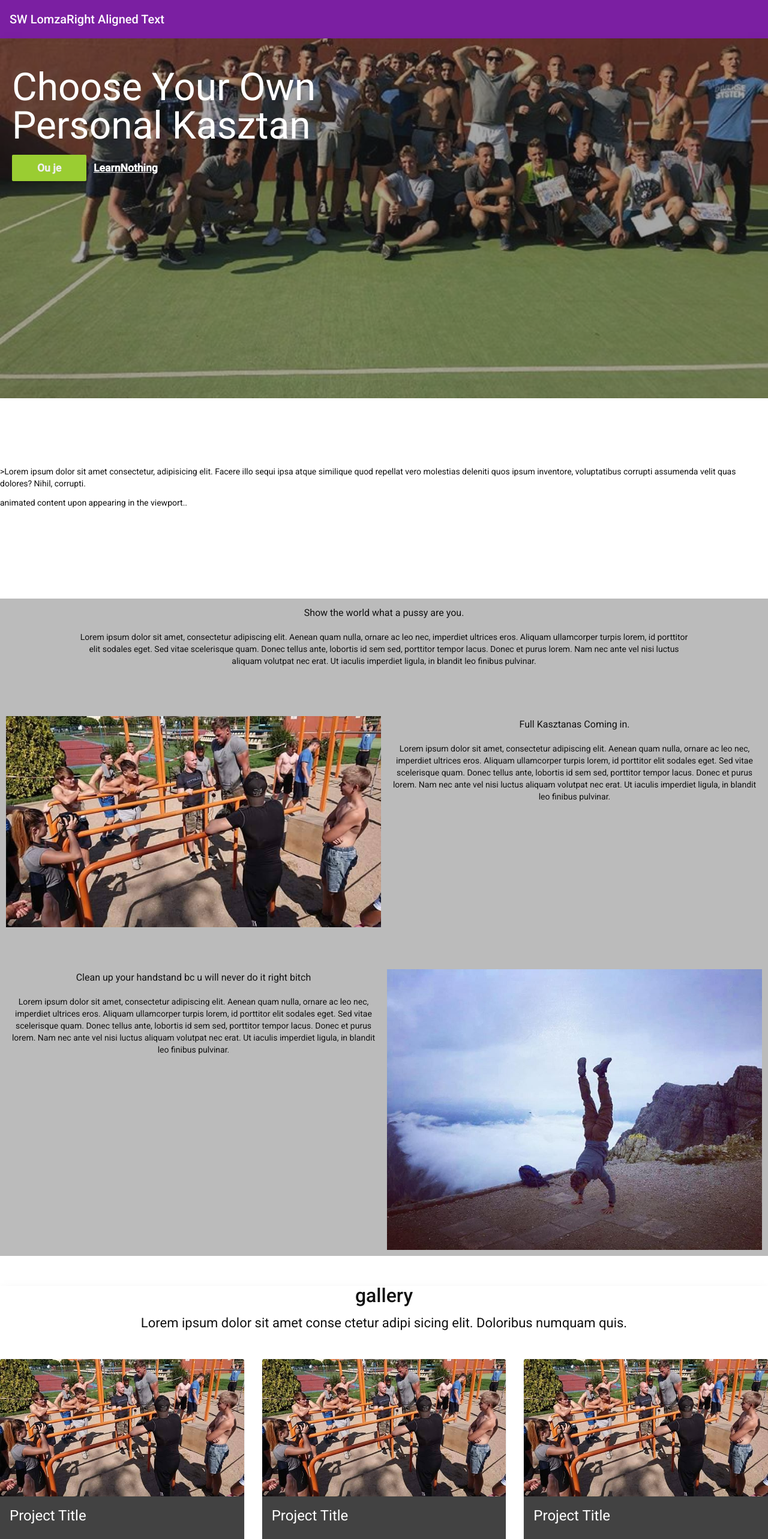
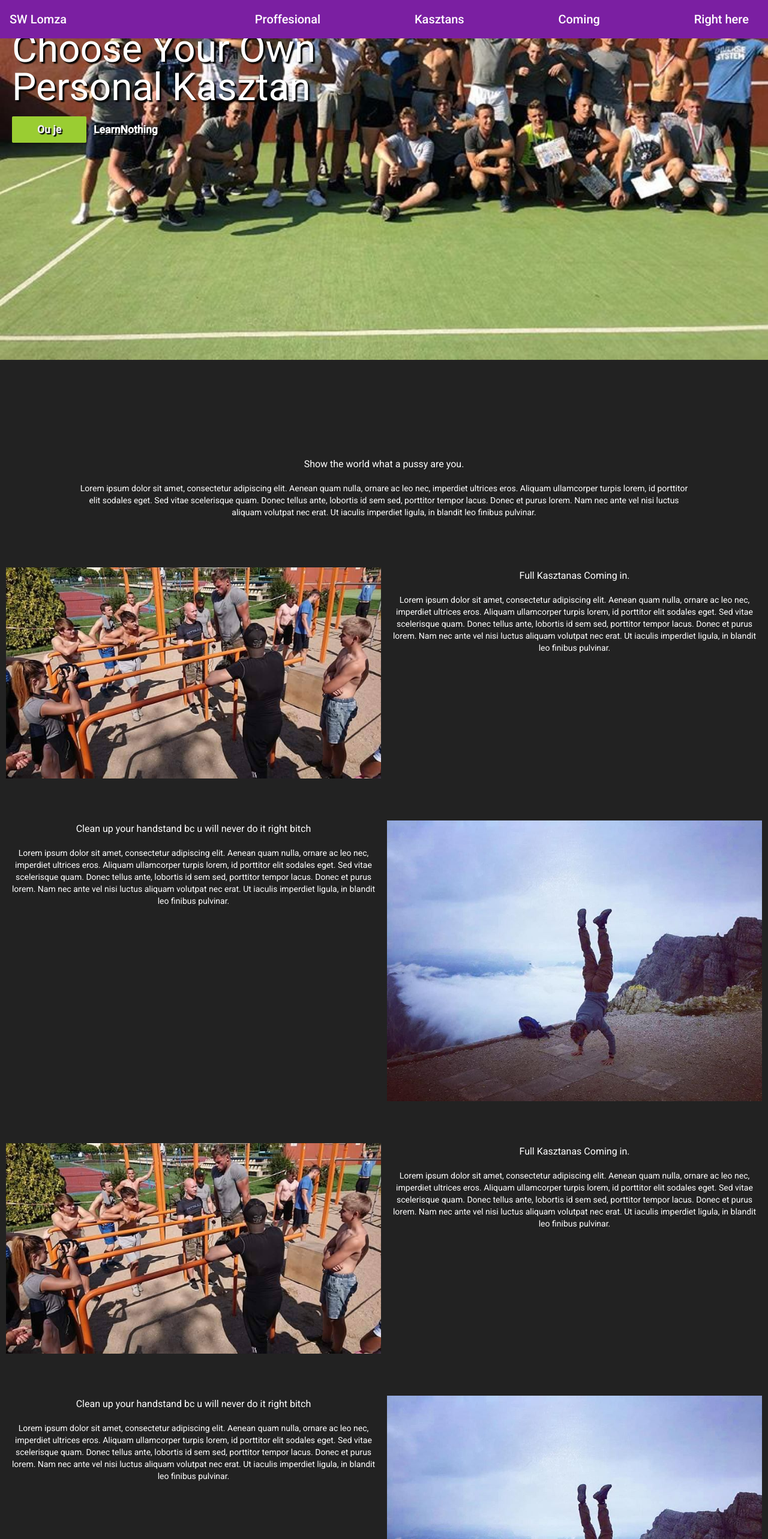
Before and after one commit to PrzemyslawSarnacki/SportsTeamBlog, an Angular app: page / in a window 1280 px wide. Shown: the top 2566 px of the page at 60% size. Built offline with nearby package versions, Linux system fonts and the light colour scheme; what ng2-animate-on-scroll would draw is missing.

Commit message:
Dark theme came in

```diff
--- a/src/app/app.component.html
+++ b/src/app/app.component.html
@@ -1,11 +1,11 @@
-<app-navbar>
-</app-navbar>
 
 
+  <app-navbar>
+  </app-navbar>
+
   <div class="container">
-
-    <app-header class="animated" animateOnScroll animationName="fadeIn"></app-header>
-    <div class="row p-5">
+  <app-header class="animated" animateOnScroll animationName="fadeIn"></app-header>
+    <!-- <div class="row p-5">
       <div
       class="col hide-on-init"
       animateOnScroll
@@ -33,9 +33,9 @@
 
 
 
+  <app-footer></app-footer> -->
 
   <app-main class="animated" animateOnScroll animationName="fadeIn"></app-main>
   <app-gallery></app-gallery>
   <app-ready></app-ready>
-  <app-footer></app-footer>
 </div>
--- a/src/app/gallery/gallery.component.css
+++ b/src/app/gallery/gallery.component.css
@@ -5,7 +5,6 @@
 .gallery-button{
 	margin-top: 10px;
 }
-
 .gallery-section{
   text-align: center;
 }
--- a/src/app/header/header.component.html
+++ b/src/app/header/header.component.html
@@ -1,7 +1,6 @@
 <header>
   <!-- <app-navbar></app-navbar> -->
   <div class="tagline">
-
     <div class="animated" animateOnScroll animationName="fadeIn">
     <h1>Choose Your Own <br/>  Personal Kasztan</h1>
   </div>
@@ -16,5 +15,5 @@
   </div>
 
   <!-- <img src="/assets/app-development.png" /> -->
- <div class="overlay"></div>
+ <!-- <div class="overlay"></div> -->
 </header>
--- a/src/app/main/main.component.html
+++ b/src/app/main/main.component.html
@@ -21,6 +21,51 @@
         <p>Lorem ipsum dolor sit amet, consectetur adipiscing elit. Aenean quam nulla, ornare ac leo nec, imperdiet ultrices eros. Aliquam ullamcorper turpis lorem, id porttitor elit sodales eget. Sed vitae scelerisque quam. Donec tellus ante, lobortis id sem sed, porttitor tempor lacus. Donec et purus lorem. Nam nec ante vel nisi luctus aliquam volutpat nec erat. Ut iaculis imperdiet ligula, in blandit leo finibus pulvinar.</p>
       </div>
   </div>
+  <div class="multi-section animated" animateOnScroll animationName="fadeIn">
+    <img src="/assets/responsive.jpg" />
+    <div>
+      <h3>Full Kasztanas Coming in.</h3>
+      <p>Lorem ipsum dolor sit amet, consectetur adipiscing elit. Aenean quam nulla, ornare ac leo nec, imperdiet ultrices eros. Aliquam ullamcorper turpis lorem, id porttitor elit sodales eget. Sed vitae scelerisque quam. Donec tellus ante, lobortis id sem sed, porttitor tempor lacus. Donec et purus lorem. Nam nec ante vel nisi luctus aliquam volutpat nec erat. Ut iaculis imperdiet ligula, in blandit leo finibus pulvinar.</p>
+    </div>
+  </div>
+
+  <div class="multi-section-two animated" animateOnScroll animationName="fadeIn">
+      <img class="a" src="/assets/programming.jpg" />
+      <div class="b">
+        <h3>Clean up your handstand bc u will never do it right bitch</h3>
+        <p>Lorem ipsum dolor sit amet, consectetur adipiscing elit. Aenean quam nulla, ornare ac leo nec, imperdiet ultrices eros. Aliquam ullamcorper turpis lorem, id porttitor elit sodales eget. Sed vitae scelerisque quam. Donec tellus ante, lobortis id sem sed, porttitor tempor lacus. Donec et purus lorem. Nam nec ante vel nisi luctus aliquam volutpat nec erat. Ut iaculis imperdiet ligula, in blandit leo finibus pulvinar.</p>
+      </div>
+  </div>
+  <div class="multi-section animated" animateOnScroll animationName="fadeIn">
+    <img src="/assets/responsive.jpg" />
+    <div>
+      <h3>Full Kasztanas Coming in.</h3>
+      <p>Lorem ipsum dolor sit amet, consectetur adipiscing elit. Aenean quam nulla, ornare ac leo nec, imperdiet ultrices eros. Aliquam ullamcorper turpis lorem, id porttitor elit sodales eget. Sed vitae scelerisque quam. Donec tellus ante, lobortis id sem sed, porttitor tempor lacus. Donec et purus lorem. Nam nec ante vel nisi luctus aliquam volutpat nec erat. Ut iaculis imperdiet ligula, in blandit leo finibus pulvinar.</p>
+    </div>
+  </div>
+
+  <div class="multi-section-two animated" animateOnScroll animationName="fadeIn">
+      <img class="a" src="/assets/programming.jpg" />
+      <div class="b">
+        <h3>Clean up your handstand bc u will never do it right bitch</h3>
+        <p>Lorem ipsum dolor sit amet, consectetur adipiscing elit. Aenean quam nulla, ornare ac leo nec, imperdiet ultrices eros. Aliquam ullamcorper turpis lorem, id porttitor elit sodales eget. Sed vitae scelerisque quam. Donec tellus ante, lobortis id sem sed, porttitor tempor lacus. Donec et purus lorem. Nam nec ante vel nisi luctus aliquam volutpat nec erat. Ut iaculis imperdiet ligula, in blandit leo finibus pulvinar.</p>
+      </div>
+  </div>
+  <div class="multi-section animated" animateOnScroll animationName="fadeIn">
+    <img src="/assets/responsive.jpg" />
+    <div>
+      <h3>Full Kasztanas Coming in.</h3>
+      <p>Lorem ipsum dolor sit amet, consectetur adipiscing elit. Aenean quam nulla, ornare ac leo nec, imperdiet ultrices eros. Aliquam ullamcorper turpis lorem, id porttitor elit sodales eget. Sed vitae scelerisque quam. Donec tellus ante, lobortis id sem sed, porttitor tempor lacus. Donec et purus lorem. Nam nec ante vel nisi luctus aliquam volutpat nec erat. Ut iaculis imperdiet ligula, in blandit leo finibus pulvinar.</p>
+    </div>
+  </div>
+
+  <div class="multi-section-two animated" animateOnScroll animationName="fadeIn">
+      <img class="a" src="/assets/programming.jpg" />
+      <div class="b">
+        <h3>Clean up your handstand bc u will never do it right bitch</h3>
+        <p>Lorem ipsum dolor sit amet, consectetur adipiscing elit. Aenean quam nulla, ornare ac leo nec, imperdiet ultrices eros. Aliquam ullamcorper turpis lorem, id porttitor elit sodales eget. Sed vitae scelerisque quam. Donec tellus ante, lobortis id sem sed, porttitor tempor lacus. Donec et purus lorem. Nam nec ante vel nisi luctus aliquam volutpat nec erat. Ut iaculis imperdiet ligula, in blandit leo finibus pulvinar.</p>
+      </div>
+  </div>
 
 
 </main>
--- a/src/app/navbar/navbar.component.css
+++ b/src/app/navbar/navbar.component.css
@@ -1,9 +1,15 @@
 .sidenav-container {
   height: 100%;
 }
-
 .mat-toolbar.mat-primary {
-  position: static;
-  top: 0;
+  position: fixed;
+  top: 1;
   z-index: 1;
 }
+.navbar {
+justify-content: space-between;
+box-shadow: black;
+}
+span {
+padding-right: 1rem;
+}
--- a/src/app/navbar/navbar.component.html
+++ b/src/app/navbar/navbar.component.html
@@ -1,8 +1,12 @@
-<mat-toolbar color="primary">
+<mat-toolbar color="primary" class="navbar">
   <span>SW Lomza</span>
 
   <!-- This fills the remaining space of the current row -->
   <span class="example-fill-remaining-space"></span>
 
-  <span>Right Aligned Text</span>
+  <span>Proffesional</span>
+  <span>Kasztans</span>
+  <span>Coming</span>
+  <span>Right here</span>
+
 </mat-toolbar>
--- a/src/styles.css
+++ b/src/styles.css
@@ -13,6 +13,7 @@
     -moz-animation-delay: 2s;
     -o-animation-delay: 2s;
 }
+
 
 .animated {
     visibility: visible !important;
@@ -42,8 +43,8 @@ h1, h2, h3, h4 {
     -webkit-box-shadow: 0px 10px 18px -7px rgba(0,0,0,0.75);
     -moz-box-shadow: 0px 10px 18px -7px rgba(0,0,0,0.75);
     box-shadow: 0px 10px 18px -7px rgba(0,0,0,0.75);
-    background: #fff;
-    color:#111;
+    /* background: #fff;
+    color:#111; */
 
 }
 nav {
@@ -106,23 +107,26 @@ header {
 
 }
 header .tagline {
-     padding-top: 120px;
+     padding-top: 400px;
      position: relative;
-     z-index: 2;
+     z-index: 0;
      padding-left: 20px;
 
 }
 
 header .tagline h1 {
    font-size: 4rem;
+   text-shadow: 3px 3px 2px black;
    line-height: 4rem;
 }
 
 header .tagline p {
-     width: 40%;
+    width: 40%;
+    text-shadow: 2px 2px 1px black;
 }
 header .tagline a {
-     font-weight:bold;
+    font-weight:bold;
+    text-shadow: 2px 2px 1px black;
 }
 
 
@@ -133,9 +137,6 @@ header .tagline a {
     display: inline-block;
     font-size: 1.1rem;
     width: 100px;
-
-
-
 }
 .contact {
 background: yellowgreen;
@@ -171,8 +172,7 @@ color: #eee;
 main {
     margin-top: 300px;
     padding:0px;
-    background: #bbbbbb;
-
+    /* background: #bbbbbb; */
 }
 
 main div h3, main div div h3 {
@@ -181,13 +181,10 @@ main div h3, main div div h3 {
 
 
 main div.intro, main div.multi-section,  main div.multi-section-two {
-
     margin:0px auto;
     margin-bottom: 500px;
-    background: #bbbbbb;
+    /* background: #bbbbbb; */
     padding: 50px;
-
-
 }
 main div.intro {
     width: 40%;
@@ -197,7 +194,7 @@ div.multi-section, div.multi-section-two {
     display: grid;
     grid-template-columns: repeat(2, 1fr);
     grid-gap: 10px;
-    background: #fff;
+    /* background: #fff; */
     margin-bottom: 150px;
 
 }
@@ -208,7 +205,7 @@ div.multi-section img, div.multi-section-two img{
 .a {
     grid-area: a;
 }
-.b{
+.b {
     grid-area: b;
 }
 div.multi-section-two {
@@ -223,8 +220,6 @@ main div:last-of-type{
  margin-bottom: 50px;
     text-align: center;
 }
-
-
 footer {
     background: #eee;
     display: grid;
```
